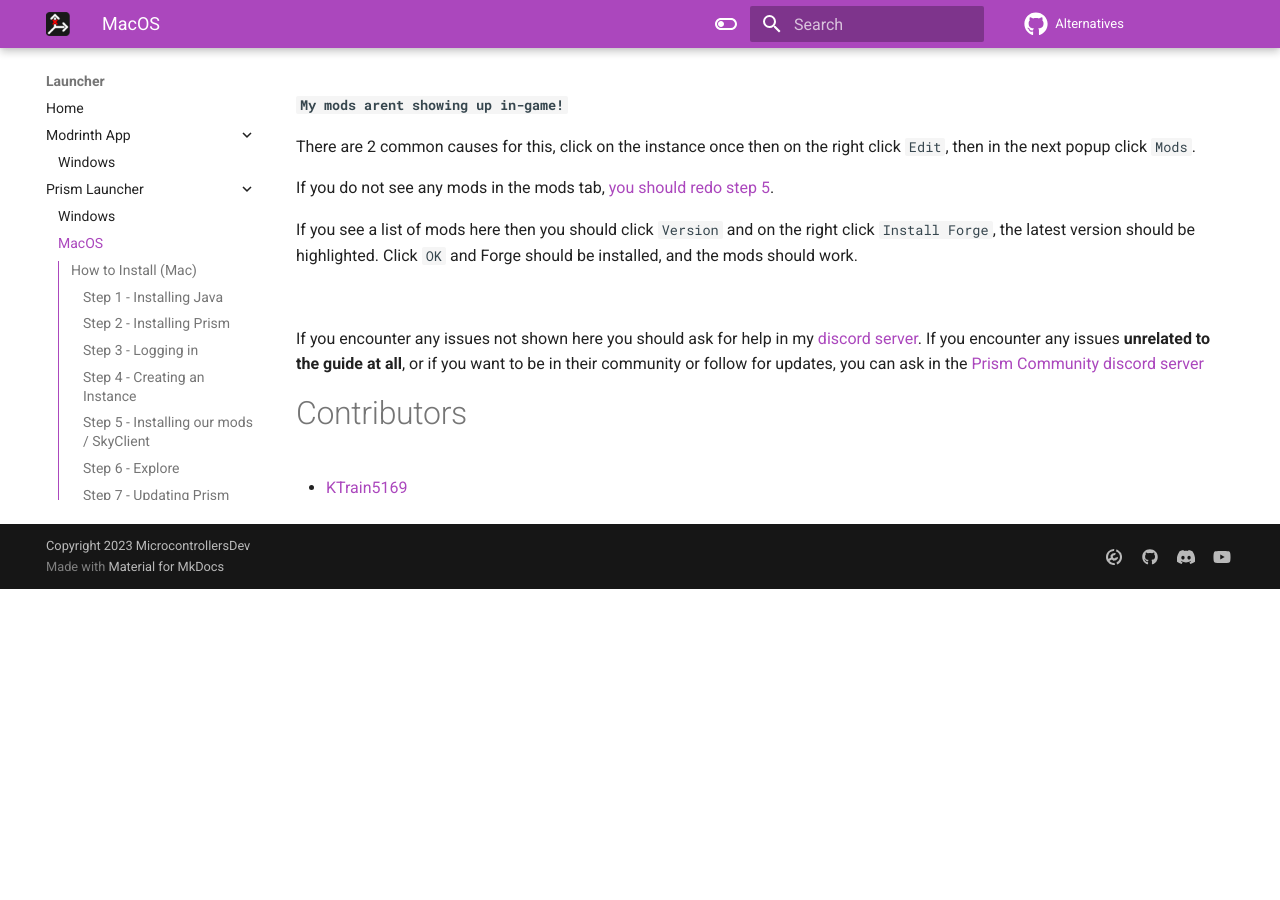
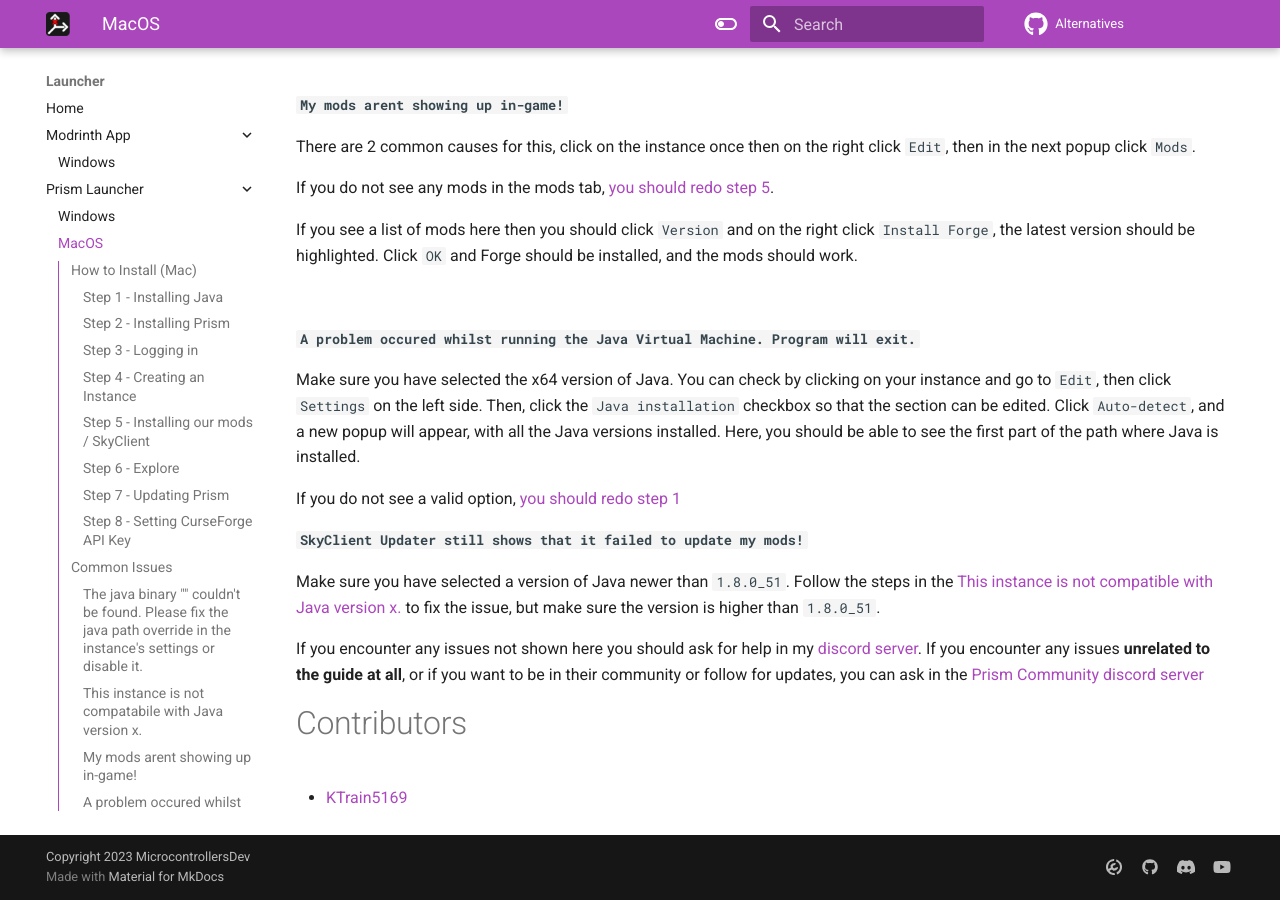
Before and after one commit to MicrocontrollersDev/Alternatives, an MkDocs documentation site: the page built from docs/launcher/prism_mac.md, in a window 1280 px wide and 900 px high, scrolled down 3221 px. Built offline with MkDocs 1.6.1 and Material for MkDocs 9.7.7, drawn with Linux system fonts in a browser that asks for light colours; comment, search, counter and statistics services are not loaded; before the commit the page ends 3810 px from its top, so only the background shows below that.

Commit message:
Added 2 new FAQs from Windows guide (prism_mac.md)

```diff
--- a/docs/launcher/prism_mac.md
+++ b/docs/launcher/prism_mac.md
@@ -112,6 +112,16 @@
 
 <br>
 
+#### `A problem occured whilst running the Java Virtual Machine. Program will exit.`
+
+Make sure you have selected the x64 version of Java. You can check by clicking on your instance and go to `Edit`, then click `Settings` on the left side. Then, click the `Java installation` checkbox so that the section can be edited. Click `Auto-detect`, and a new popup will appear, with all the Java versions installed. Here, you should be able to see the first part of the path where Java is installed.
+
+If you do not see a valid option, [you should redo step 1](#step-1-installing-java)
+
+#### `SkyClient Updater still shows that it failed to update my mods!`
+
+Make sure you have selected a version of Java newer than `1.8.0_51`. Follow the steps in the [This instance is not compatible with Java version x.](#this-instance-is-not-compatible-with-java-version-x.) to fix the issue, but make sure the version is higher than `1.8.0_51`.
+
 If you encounter any issues not shown here you should ask for help in my [discord server](https://discord.gg/rejfv9kFJj).
 If you encounter any issues **unrelated to the guide at all**, or if you want to be in their community or follow for updates, you can ask in the [Prism Community discord server](https://discord.gg/prism-community-1031648380885147709)
 
```
